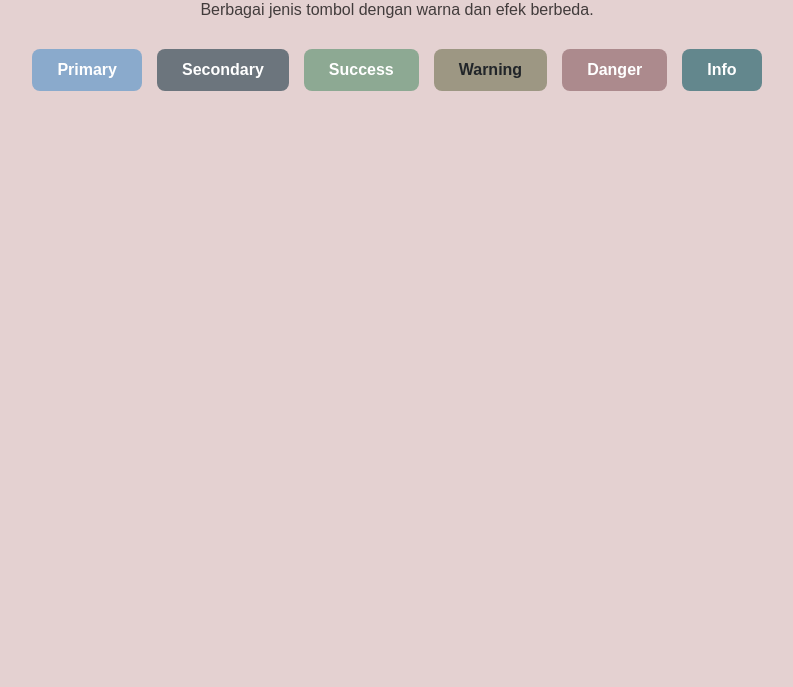
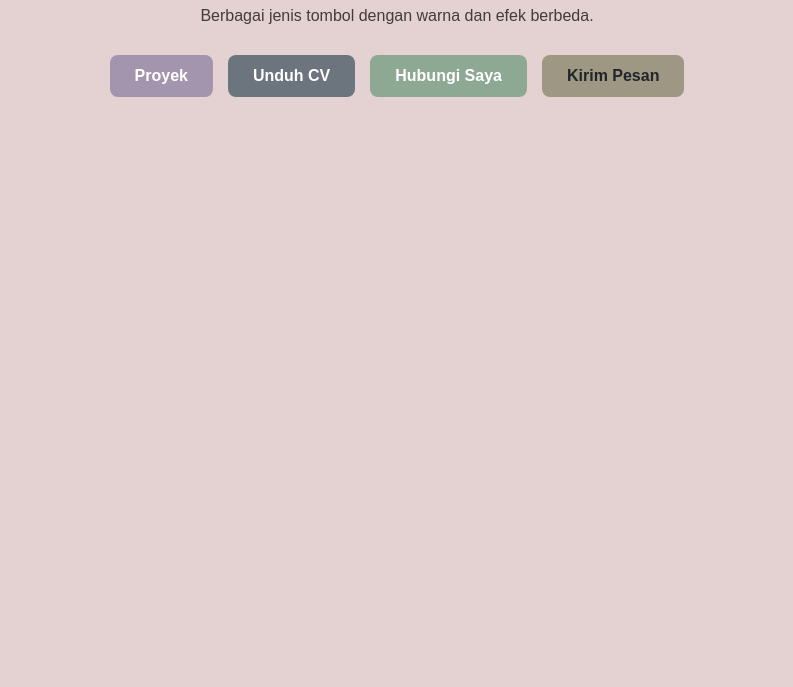
Before and after one commit to Grace02011/Grace_10TKJ1_11-pwd-formatif, a plain HTML site: page components/button-set.html in a window 1280 px wide. Shown: the part 113-800 px from the top of the page, without its empty margins (243-1036 px from the left). Drawn offline with Linux system fonts and the light colour scheme.

Commit message:
fix button-set, profile, index.css

```diff
--- a/components/button-set.html
+++ b/components/button-set.html
@@ -16,7 +16,7 @@
         }
 
         /* Judul */
-        h1 {
+        h2 {
             color: #493b3b;
             margin-bottom: 10px;
         }
@@ -46,66 +46,47 @@
             font-weight: bold;
             cursor: pointer;
             transition: 0.3s;
+            outline: white 2px;
         }
 
-        /* Tombol utama */
-        .btn-primary {
-            background-color: #8aaacc;
+        /* Tombol 1 */
+        .btn-proyek {
+            background-color: rgb(163, 149, 174);
             color: white;
         }
 
-        .btn-primary:hover {
-            background-color: #9aadc1;
+        .btn-proyek:hover {
+            background-color: rgba(112, 65, 90);
         }
 
-        /* Tombol sekunder */
-        .btn-secondary {
+        /* Tombol 2*/
+        .btn-unduh {
             background-color: #6c757d;
             color: white;
         }
 
-        .btn-secondary:hover {
+        .btn-unduh:hover {
             background-color: #545b62;
         }
 
-        /* Tombol sukses */
-        .btn-success {
+        /* Tombol 3*/
+        .btn-hubungi {
             background-color: #8da993;
             color: white;
         }
 
-        .btn-success:hover {
+        .btn-hubungi:hover {
             background-color: #4b5b4e;
         }
 
-        /* Tombol peringatan */
-        .btn-warning {
+        /* Tombol 4*/
+        .btn-pesan {
             background-color: #9d9783;
             color: #212529;
         }
 
-        .btn-warning:hover {
+        .btn-pesan:hover {
             background-color: #59564c;
-        }
-
-        /* Tombol bahaya */
-        .btn-danger {
-            background-color: #ac8a8d;
-            color: white;
-        }
-
-        .btn-danger:hover {
-            background-color: #96696e;
-        }
-
-        /* Tombol informasi */
-        .btn-info {
-            background-color: #63878d;
-            color: white;
-        }
-
-        .btn-info:hover {
-            background-color: #5d7174;
         }
 
         /* Efek saat tombol ditekan */
@@ -116,25 +97,21 @@
 </head>
 
 <body>
-
+<main>
     <h1>Kumpulan Tombol</h1>
     <p>Berbagai jenis tombol dengan warna dan efek berbeda.</p>
 
     <div class="button-container">
 
-        <a href="#primary" class="btn btn-primary">Primary</a>
+        <a href="#proyek" class="btn btn-proyek">Proyek</a>
 
-        <a href="#secondary" class="btn btn-secondary">Secondary</a>
+        <a href="#unduh" class="btn btn-unduh">Unduh CV</a>
 
-        <a href="#success" class="btn btn-success">Success</a>
+        <a href="#hubungi" class="btn btn-hubungi">Hubungi Saya</a>
 
-        <a href="#warning" class="btn btn-warning">Warning</a>
-
-        <a href="#danger" class="btn btn-danger">Danger</a>
-
-        <a href="#info" class="btn btn-info">Info</a>
+        <a href="#pesan" class="btn btn-pesan">Kirim Pesan</a>
 
     </div>
-
+</main>
 </body>
 </html>
```
Also changed, not shown: index.html (+0 -4 lines), pages/profile.html (+7 -5 lines), styles/index.css (+7 -1 lines).
